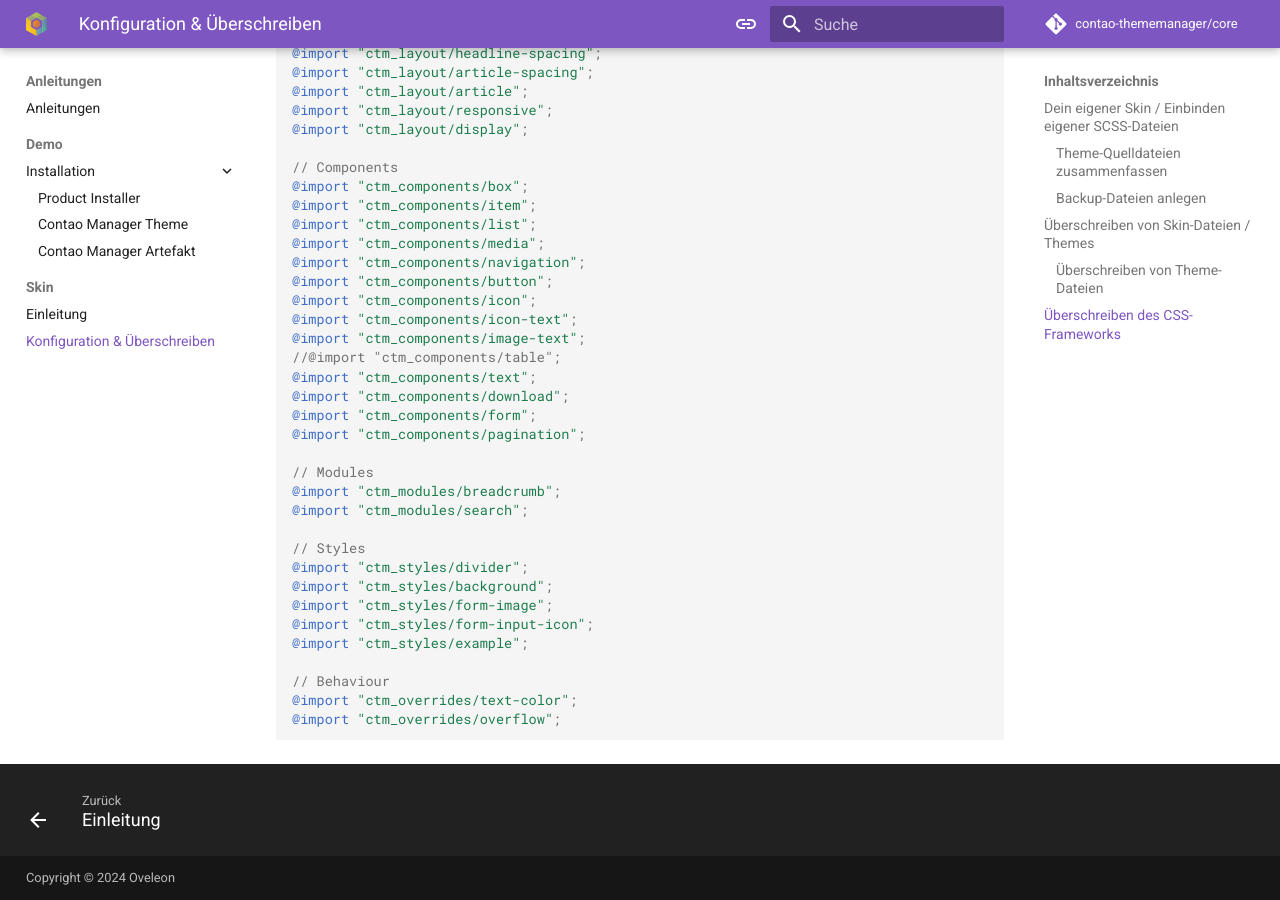
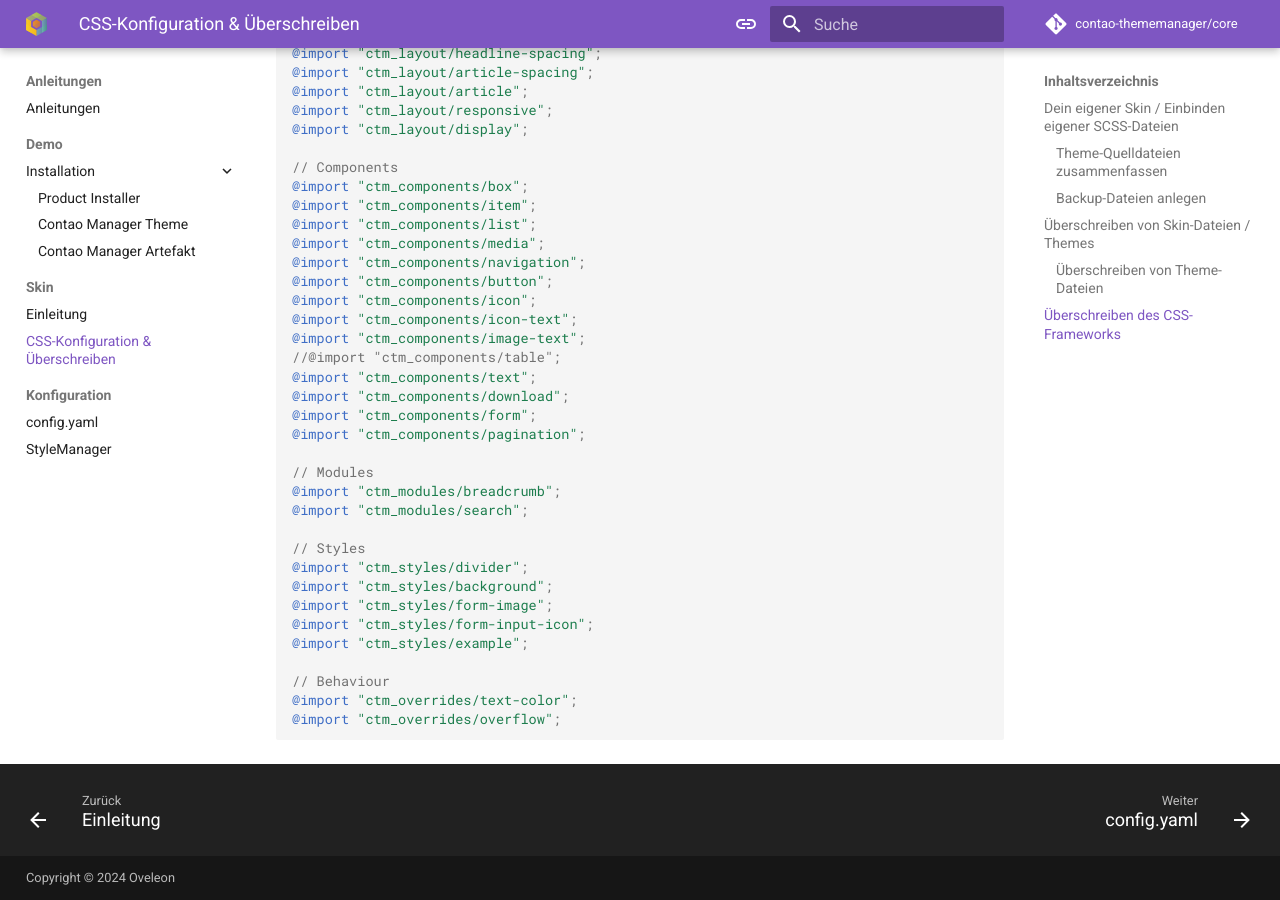
Before and after one commit to contao-thememanager/docs, an MkDocs documentation site: the page built from docs/pages/guides/skin/setup-override.md, in a window 1280 px wide and 900 px high, scrolled down 5479 px. Built offline with MkDocs 1.6.1 and Material for MkDocs 9.7.7, drawn with Linux system fonts in a browser that asks for light colours; comment, search, counter and statistics services are not loaded.

Commit message:
Update page descriptions

```diff
--- a/docs/pages/guides/skin/setup-override.md
+++ b/docs/pages/guides/skin/setup-override.md
@@ -1,5 +1,5 @@
 ---
-title: Konfiguration & Überschreiben
+title: CSS-Konfiguration & Überschreiben
 ---
 
 # Konfiguration des eigenen Skins und Überschreiben von vorhandenen Bestandteilen
--- a/mkdocs.yml
+++ b/mkdocs.yml
@@ -31,6 +31,9 @@ nav:
           - Skin:
               - pages/guides/skin/introduction.md
               - pages/guides/skin/setup-override.md
+          - Konfiguration:
+              - pages/guides/configuration/config.md
+              - pages/guides/configuration/stylemanager.md
 
 #    - Erweiterung:
 #          - pages/extensions/index.md
```
